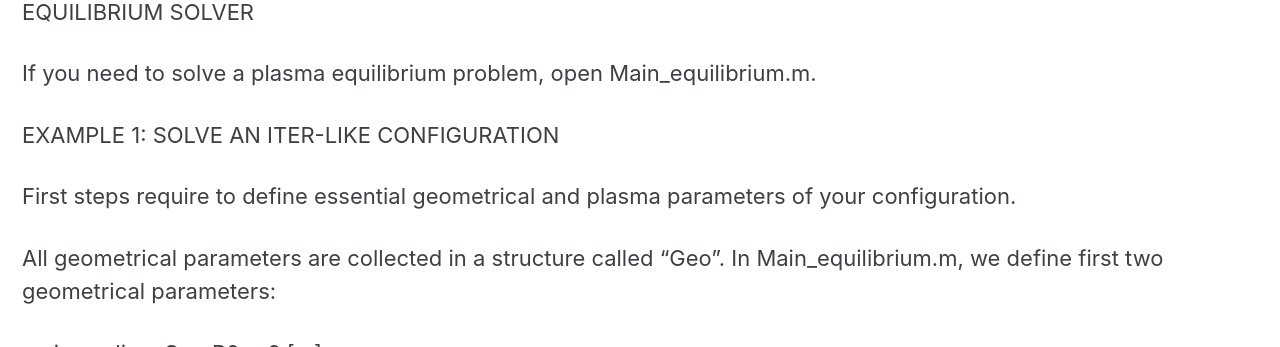
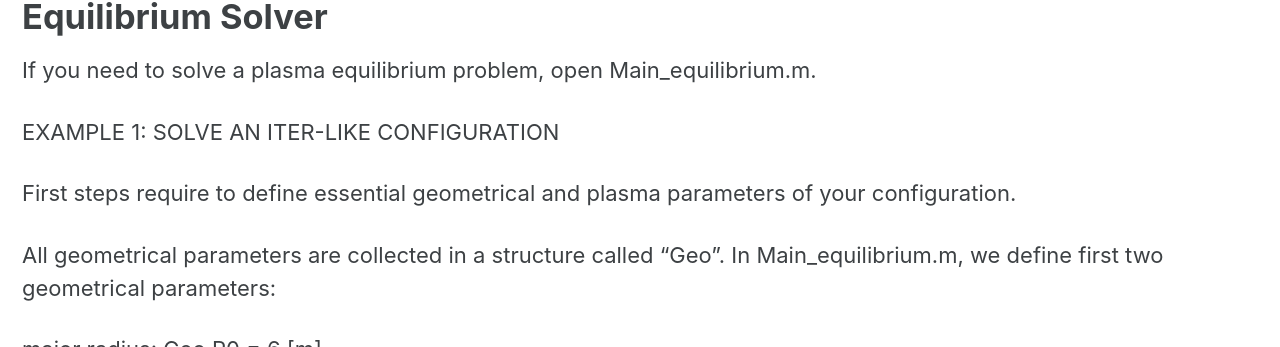
Before and after one commit to GitForTest3141592/TestLab, a Jekyll site: the page built from pages/SimPla_docs.md, in a window 1280 px wide and 900 px high, cut to the strip 553-900 px from the top of the window. Built offline with Jekyll 4.4.1, drawn with Linux system fonts in a browser that asks for light colours; cached includes are drawn as plain includes.

Commit message:
Update SimPla_docs.md

```diff
--- a/pages/SimPla_docs.md
+++ b/pages/SimPla_docs.md
@@ -4,7 +4,7 @@ title: SimPla - Simulated Plasma
 permalink: /SimPla/
 ---
 
-EQUILIBRIUM SOLVER
+# Equilibrium Solver
 
 If you need to solve a plasma equilibrium problem, open Main_equilibrium.m.
 
```
